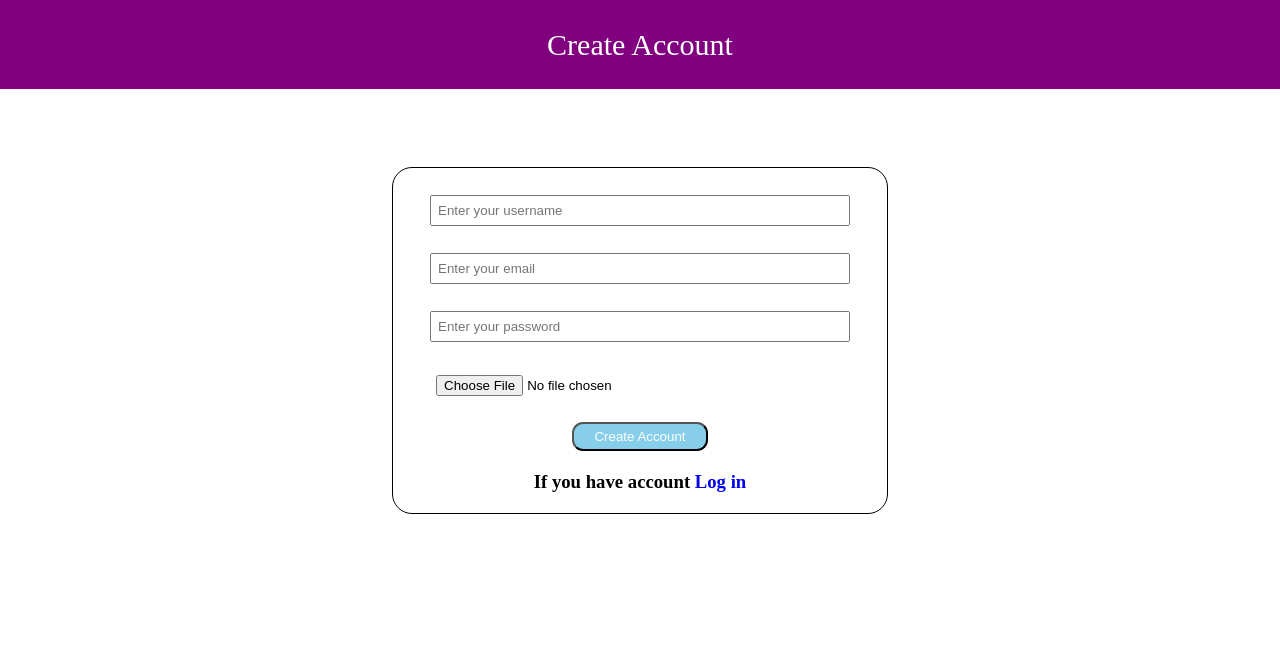
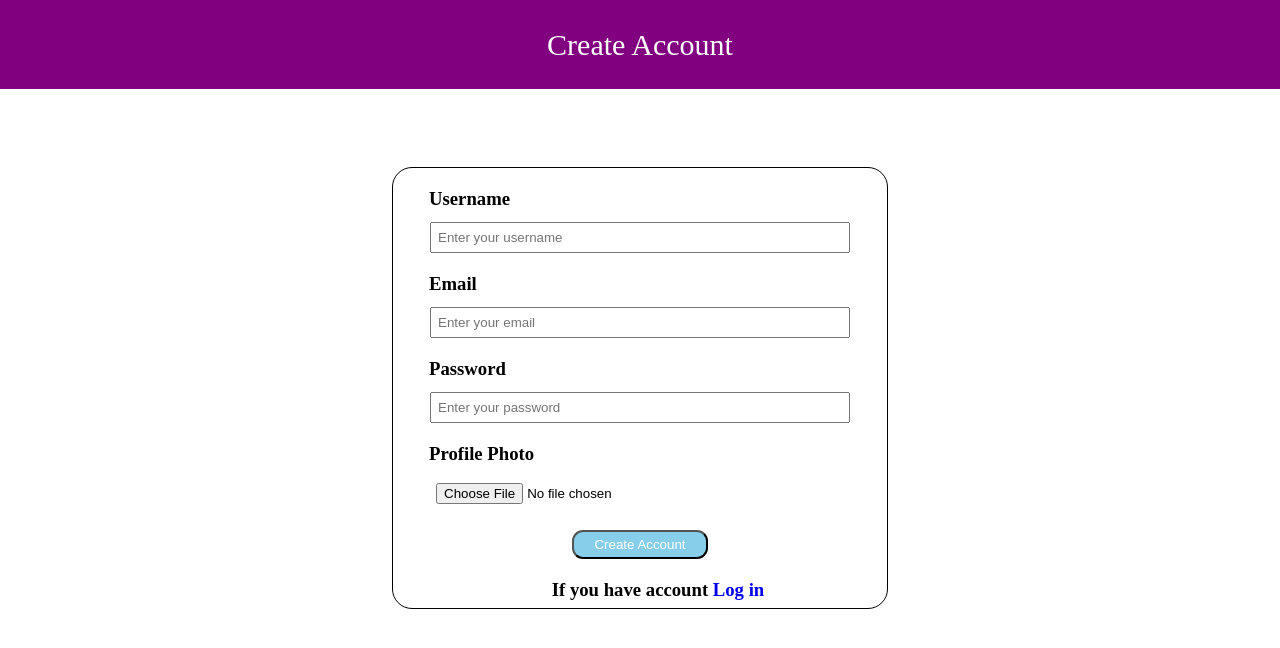
Before and after one commit to coderguy2000/Ecommerce, a PHP site: page /log/register.php in a window 1280 px wide. Shown: the top 648 px of the page. Run offline with PHP 8.4, Linux system fonts and the light colour scheme.

Commit message:
add input titles

```diff
--- a/log/login.php
+++ b/log/login.php
@@ -64,11 +64,13 @@
     </div>
     <div class="container">
         <form action="login.php" method="post">
+            <h3> Username </h3>
             <input type="text" name="username" id="username" placeholder="Enter your username" required>
+            <h3> Password </h3>
             <input type="password" name="password" id="password" placeholder = "Enter your password" required>
             <button type="submit">Log in</button>
         </form>
-        <h3>If you didn't have account <a href="register.php">Create Account</a></h3>
+        <h3 class="diff-page">If you didn't have account <a href="register.php">Create Account</a></h3>
     </div>
 </body>
 </html>
--- a/log/register.php
+++ b/log/register.php
@@ -73,13 +73,17 @@
     </div>
     <div class="container">
         <form action="register.php" method="post" enctype="multipart/form-data">
-            <input type="text" name="username" id="username" placeholder="Enter your username" required>
+            <h3> Username </h3>
+            <input type="text" name="Username" id="username" placeholder="Enter your username" required>
+            <h3> Email </h3>
             <input type="email" name="email" id="email" placeholder="Enter your email" required>
+            <h3> Password </h3>
             <input type="password" name="password" id="password" placeholder="Enter your password" required>
+            <h3> Profile Photo </h3>
             <input type="file" name="photo">
             <button type="submit">Create Account</button>
         </form>
-        <h3>If you have account <a href="login.php">Log in</a></h3>
+        <h3 class="diff-page">If you have account <a href="login.php">Log in</a></h3>
     </div>
 </body>
 </html>
--- a/log/styleLog.css
+++ b/log/styleLog.css
@@ -3,7 +3,6 @@
     padding: 0px;
     box-sizing: border-box;
 }
-
 
 .container{
     width: 20rem;
@@ -12,12 +11,16 @@
     border-radius: 20px;
 }
 
+.container h3{
+    padding: 20px 0px 7px 36px;
+}
+
 .container input{
     width: 85%;
     display: block;
     margin: auto;
     padding: 6px;
-    margin-top: 27px;
+    margin-top: 5px;
     outline: none;
 }
 
@@ -33,9 +36,8 @@
 .container button:hover{
     background-color: cornflowerblue;
 }
-.container h3{
+.diff-page{
     text-align: center;
-    padding: 20px;
 }
 .container h3 a{
     text-decoration: none;
--- a/log/updateProfile.php
+++ b/log/updateProfile.php
@@ -72,18 +72,21 @@
     <div class="main">
         <div class="container">
             <form action="updateProfile.php" method="post">
+                <h3> Username </h3>
                 <input type="text" name="username" id="username" value="<?php
                     echo $_SESSION['username'];
                 ?>"required>
+                <h3> Email </h3>
                 <input type="email" name="email" id="email" placeholder="Enter your email" value="<?php
                     echo $_SESSION['email'];
                 ?>" required>
+                <h3> Password </h3>
                 <input type="text" name="password" id="password" placeholder="Enter your password" value="<?php
                         echo $_SESSION['password'];
                 ?>"required>
                 <button type="submit">Save Changes</button>
             </form>
-            <h3>Go to <a href="../home.php">Home page</a></h3>
+            <h3 class="diff-page">Go to <a href="../home.php">Home page</a></h3>
         </div>
         <div>
             <img src="images/update.svg" alt="Update">
```
